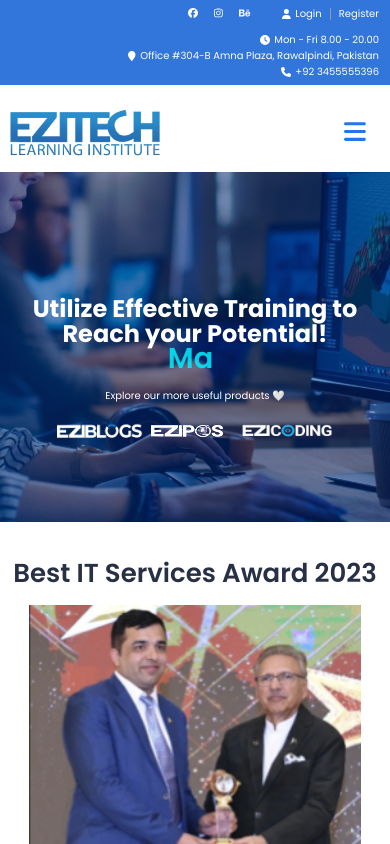
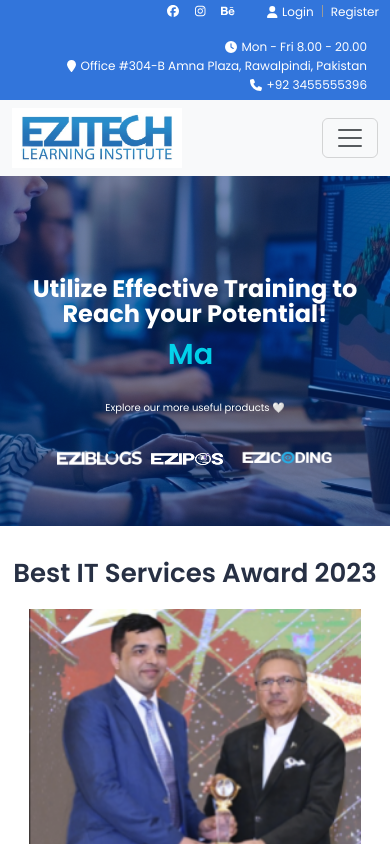
Before and after one commit to mrahmadhassankhan/ezitech-landing-page, a React (Vite) app: page / in a window 390 px wide. Shown: the top 844 px of the page. Built offline with nearby package versions, Linux system fonts and the light colour scheme.

Commit message:
Fully Responsive Done

```diff
--- a/index.html
+++ b/index.html
@@ -4,6 +4,12 @@
     <meta charset="UTF-8" />
     <link rel="icon" type="image/svg+xml" href="/vite.svg" />
     <meta name="viewport" content="width=device-width, initial-scale=1.0" />
+    <link
+      rel="stylesheet"
+      href="https://cdn.jsdelivr.net/npm/bootstrap@5.3.2/dist/css/bootstrap.min.css"
+      integrity="sha384-T3c6CoIi6uLrA9TneNEoa7RxnatzjcDSCmG1MXxSR1GAsXEV/Dwwykc2MPK8M2HN"
+      crossorigin="anonymous"
+    />
     <title>Vite + React</title>
     <meta />
   </head>
--- a/package.json
+++ b/package.json
@@ -15,8 +15,10 @@
     "@fortawesome/free-solid-svg-icons": "^6.5.1",
     "@fortawesome/react-fontawesome": "^0.2.0",
     "@vercel/speed-insights": "^1.0.10",
+    "bootstrap": "^5.3.3",
     "lottie-react": "^2.4.0",
     "react": "^18.2.0",
+    "react-bootstrap": "^2.10.2",
     "react-dom": "^18.2.0",
     "react-slick": "^0.30.2",
     "react-type-animation": "^3.2.0"
--- a/src/App.css
+++ b/src/App.css
@@ -22,8 +22,3 @@
   transform: translate(0px);
   visibility: visible;
 }
-
-@media (max-width: 575px) {
-  .image-header-back {
-  }
-}
--- a/src/components/Header-Default.jsx
+++ b/src/components/Header-Default.jsx
@@ -2,13 +2,24 @@
 import { FontAwesomeIcon } from "@fortawesome/react-fontawesome";
 import { faHeart, faSearch } from "@fortawesome/free-solid-svg-icons";
 import { faBars } from "@fortawesome/free-solid-svg-icons";
+import { useState } from "react";
+import Button from "react-bootstrap/Button";
+import Container from "react-bootstrap/Container";
+import Form from "react-bootstrap/Form";
+import Nav from "react-bootstrap/Nav";
+import Navbar from "react-bootstrap/Navbar";
+import NavDropdown from "react-bootstrap/NavDropdown";
 const HeaderDefault = () => {
+  const [isClicked, setIsClicked] = useState(false);
+  const handleClick = () => {
+    setIsClicked(!isClicked);
+  };
+
   return (
     <>
       <div className="header-container">
         <div className="logo-website">
           <img src="/static/Images/EZITECH-LOGO-white.png" alt="logo" />
-          <img src="/static/Images/EZITECH-LOGO-.jpg" alt="" />
         </div>
         <div className="header-menu">
           <ul>
@@ -31,9 +42,6 @@
               <a href="http://ezitech.org/iportal/">INTERN PORTAL</a>
             </li>
           </ul>
-          <span>
-            <FontAwesomeIcon icon={faBars} color="#2575ed"></FontAwesomeIcon>
-          </span>
         </div>
 
         <div className="search-with-heart">
@@ -52,6 +60,54 @@
           </ul>
         </div>
       </div>
+
+      <div className="navbar-expanded">
+        <Navbar expand="lg" className="bg-body-tertiary">
+          <Container fluid>
+            <img
+              src="/static/Images/EZITECH-LOGO-.jpg"
+              alt=""
+              width={170}
+              height={60}
+            />
+            <Navbar.Brand href="#"></Navbar.Brand>
+            <Navbar.Toggle aria-controls="navbarScroll" />
+            <Navbar.Collapse id="navbarScroll">
+              <Nav
+                className="me-auto my-2 my-lg-0"
+                style={{ maxHeight: "300px" }}
+                navbarScroll
+              >
+                <Nav.Link href="https://ezitech.org/">HOME</Nav.Link>
+                <Nav.Link href="https://ezitech.org/about-ezitech/">
+                  ABOUT US
+                </Nav.Link>
+                <Nav.Link href="https://ezitech.org/certifications/">
+                  CERTIFICATIONS
+                </Nav.Link>
+                <Nav.Link href="http://ezitech.org/internship-program/">
+                  INTERNSHIPS
+                </Nav.Link>
+                <Nav.Link href="https://ezitech.org/seminars/">
+                  SEMINARS
+                </Nav.Link>
+                <Nav.Link href="http://ezitech.org/iportal/">
+                  INTERN PORTAL
+                </Nav.Link>
+              </Nav>
+              <Form className="d-flex">
+                <Form.Control
+                  type="search"
+                  placeholder="Search"
+                  className="me-2"
+                  aria-label="Search"
+                />
+                <Button variant="outline-success">Search</Button>
+              </Form>
+            </Navbar.Collapse>
+          </Container>
+        </Navbar>
+      </div>
     </>
   );
 };
--- a/src/css/Header-Default.min.css
+++ b/src/css/Header-Default.min.css
@@ -18,10 +18,13 @@
   margin-top: 5px;
 }
 .logo-website > img {
+  display: flex;
+  justify-content: space-between;
+  padding-top: 10px;
   width: 170px;
   height: 61px;
   border: 0;
-  margin-left: 2rem;
+  margin-left: 1rem;
 }
 
 .header-menu > ul > li > a {
@@ -75,17 +78,8 @@
   .search-with-heart > ul {
     display: none;
   }
-  .logo-website > img:nth-child(1) {
+  .header-container {
     display: none;
-  }
-  .logo-website > img:nth-child(2) {
-    display: block;
-  }
-  .header-container {
-    display: flex;
-    justify-content: space-between;
-    background-color: white;
-    padding-top: 10px;
   }
   .header-menu > span {
     display: block;
@@ -99,3 +93,15 @@
     display: none;
   }
 }
+
+@media (min-width: 990px) {
+  .navbar-expanded {
+    display: none;
+  }
+  .logo-website > img {
+    display: block;
+  }
+  .header-menu > ul {
+    padding: 0;
+  }
+}
--- a/src/css/Header-Top-Bar.min.css
+++ b/src/css/Header-Top-Bar.min.css
@@ -21,7 +21,8 @@
 .header-top-bar-left,
 .header-top-bar-social-icons,
 .header-top-bar-login-register {
-  margin-left: 4rem;
+  /* margin-left: 4rem; */
+  margin-top: 1rem;
 }
 .header-top-bar-left > ul > li,
 .header-top-bar-social-icons > ul > li,
@@ -48,10 +49,18 @@
   line-height: 1;
   color: white;
 }
-
+@media (min-width: 990px) {
+  .header-top-bar-left > ul > li {
+    justify-content: center;
+    align-items: center;
+  }
+  .header-top-bar-left > ul > li > p {
+    margin: 0;
+  }
+}
 @media (max-width: 990px) {
   .header-top-bar-container {
-    height: 74px;
+    height: 80px;
     flex-direction: column;
   }
   .new-headertop .header-top-bar-left,
@@ -65,15 +74,25 @@
   }
   .header-top-bar-left {
     order: 2;
+    margin: 0;
+  }
+  .header-top-bar-left > ul > li {
+    display: flex;
+    justify-content: center;
+    align-items: center;
+    margin: 0;
+  }
+  .header-top-bar-left > ul > li > p {
+    margin: 0;
+    margin-right: 10px;
   }
 }
 
 @media (max-width: 575px) {
   .header-top-bar-container {
-    padding-top: 30px;
     padding-right: 3px;
     align-items: flex-end;
-    height: 85px;
+    height: 100px;
   }
   .header-top-bar-social-icons > ul > li:nth-child(4),
   .header-top-bar-social-icons > ul > li:nth-child(5) {
@@ -84,16 +103,20 @@
   }
   .header-top-bar-left > ul {
     flex-direction: column-reverse;
-    align-items: flex-end;
-    margin-top: 10px;
-    margin-bottom: 30px;
+    align-items: end;
+    margin-right: 10px;
   }
 
-  .header-top-bar-container,
-  .header-top-bar-left > ul,
-  .header-top-bar-social-icons > ul,
+  .header-top-bar-left > ul > li,
+  .header-top-bar-social-icons > ul > li,
+  .header-top-bar-login-register > ul > li {
+    margin-top: 1px;
+  }
   .header-top-bar-login-register > ul {
-    font-size: 10px;
+    padding: 0;
+  }
+  .header-top-bar-left {
+    margin-bottom: 5px;
   }
 }
 
@@ -102,4 +125,19 @@
     flex-direction: row-reverse;
     flex-wrap: wrap;
   }
+  .header-top-bar-left > ul > li {
+    padding: 2px;
+  }
+  .header-top-bar-left > ul > li > p {
+    margin: 0;
+    margin-right: 6px;
+  }
+  .header-top-bar-left {
+    margin: 0;
+  }
 }
+@media (min-width: 991px) {
+  .header-top-bar-left {
+    margin-left: 0;
+  }
+}
```
Also changed, not shown: 1 other file (tests, documents, lock files or other folders).
